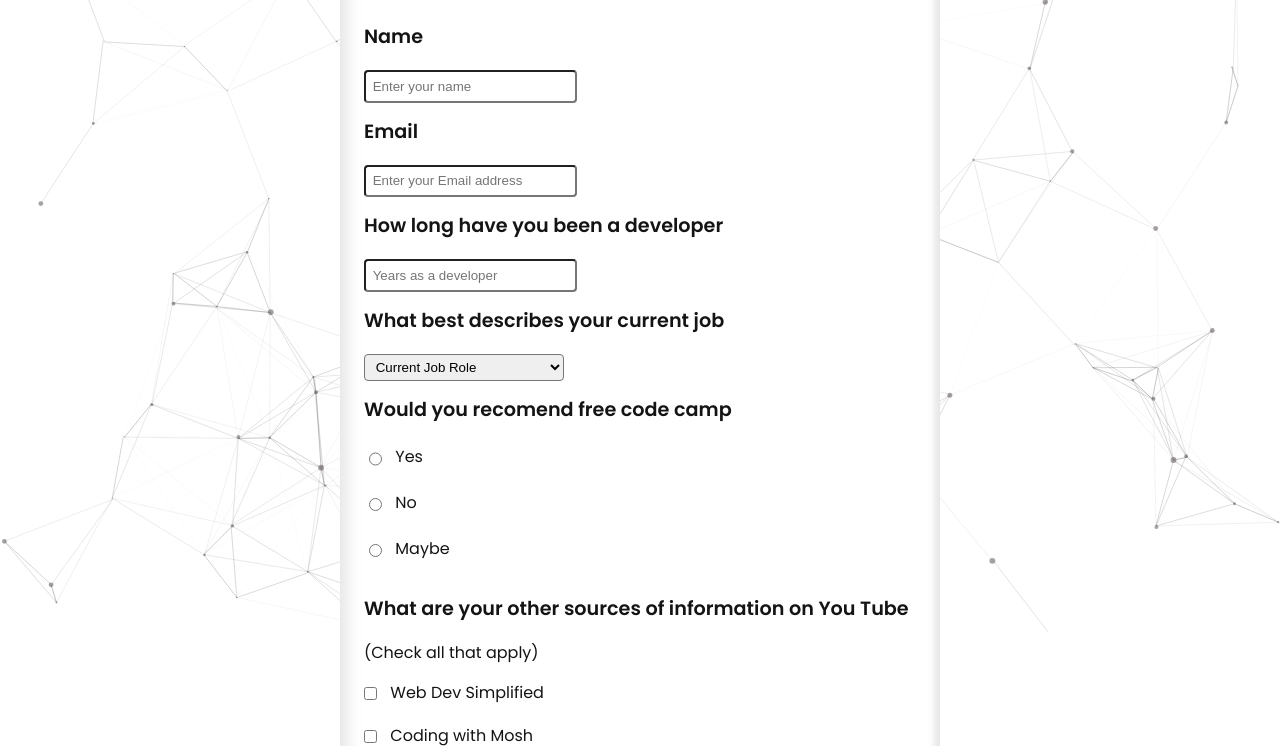
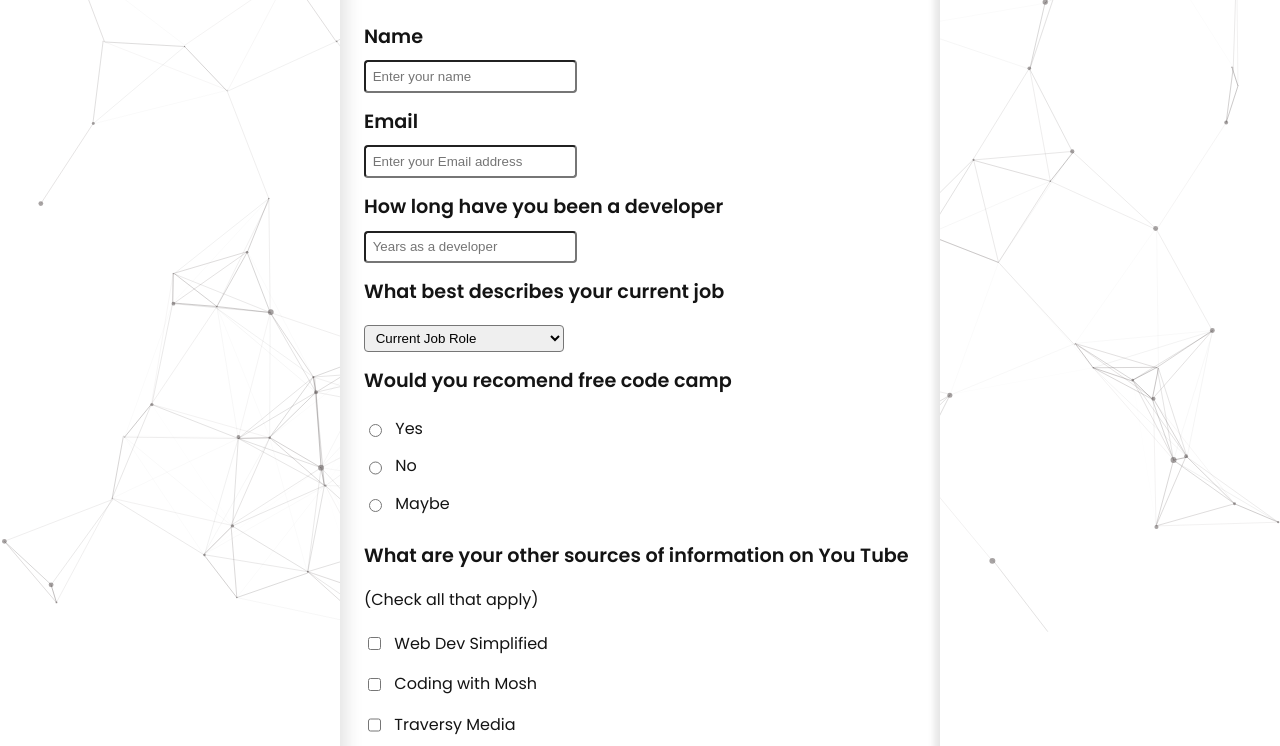
Before and after one commit to 8v-piper/free-code-camp-projects, a plain HTML site: page survey-form/index.html in a window 1280 px wide. Shown: the part 161-907 px from the top of the page. Drawn offline with Linux system fonts and the light colour scheme.

Commit message:
corrected white spacing

```diff
--- a/survey-form/style.css
+++ b/survey-form/style.css
@@ -115,7 +115,7 @@ p {
 label {
     display: flex;
     align-items: center;
-    margin-bottom: 1em;
+    margin-bottom: 0.5em;
 }
 
 input.input-radio {
@@ -123,14 +123,14 @@ input.input-radio {
 }
 
 .input-checkbox {
-    padding: 5em;
-    margin: 0em 1em 0 0;
+    margin-right: 1em;
 
 }
 .input-textarea {
     min-height: 10em;
     width: 95%;
     border-radius: 1em;
+    margin-bottom: 1em;
     resize: verticle;
 }
 
```
